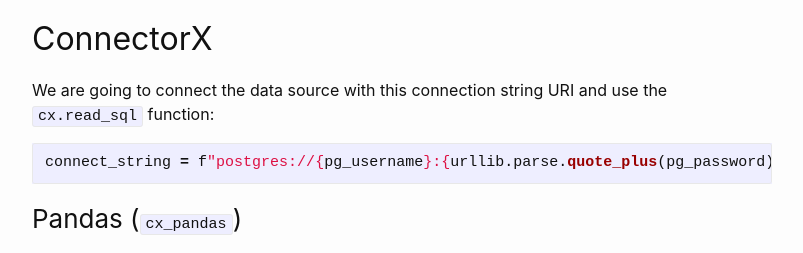
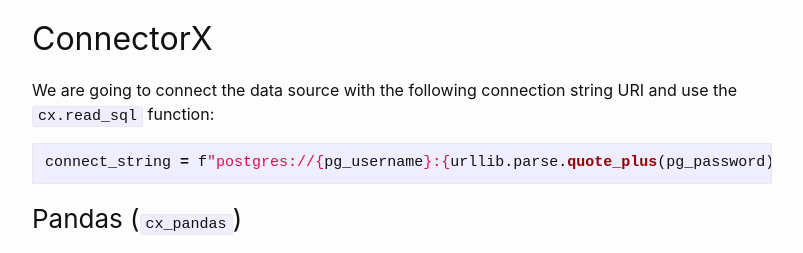
Before and after one commit to aetperf/aetperf.github.io, a Jekyll site: the page built from _posts/2022-04-20-Loading-data-from-PostgreSQL-to-Pandas-with-ConnectorX.md, in a window 1280 px wide and 900 px high, scrolled down 5201 px. Shown: the part 180-433 px from the top of the window, without its empty margins (238-1041 px from the left). Built offline with Jekyll 4.4.1, drawn with Linux system fonts in a browser that asks for light colours; comment, search, counter and statistics services are not loaded.

Commit message:
small text update

````diff
--- a/_posts/2022-04-20-Loading-data-from-PostgreSQL-to-Pandas-with-ConnectorX.md
+++ b/_posts/2022-04-20-Loading-data-from-PostgreSQL-to-Pandas-with-ConnectorX.md
@@ -64,7 +64,7 @@
     engine,
     if_exists="replace",
     index=True,
-    index_label="Index",
+    index_label="index",
     dtype=dtypes,
 )
 ```
@@ -247,7 +247,7 @@
 
 ## ConnectorX
 
-We are going to connect the data source with this connection string URI and use the `cx.read_sql` function:
+We are going to connect the data source with the following connection string URI and use the `cx.read_sql` function:
 
 
 ```python
````
